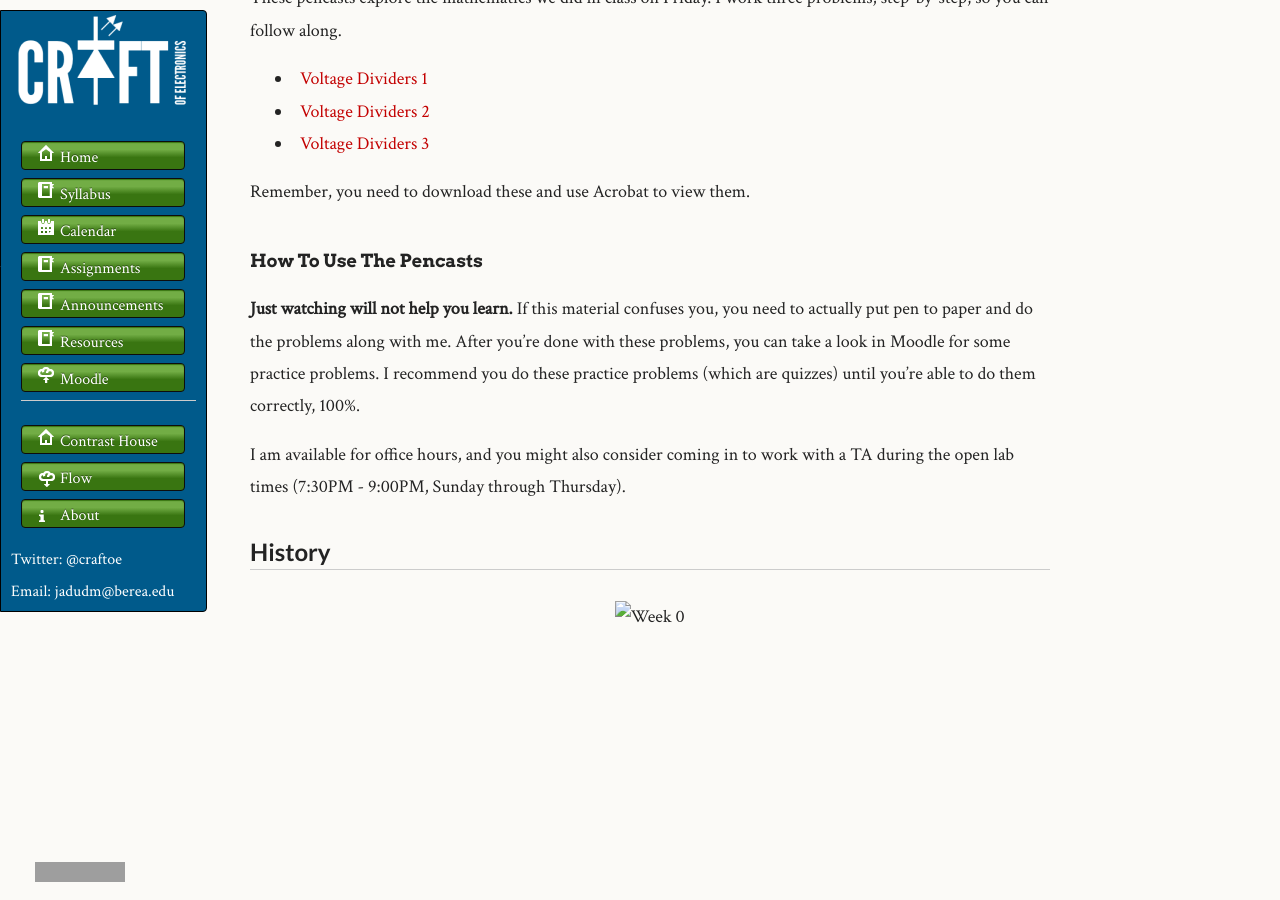
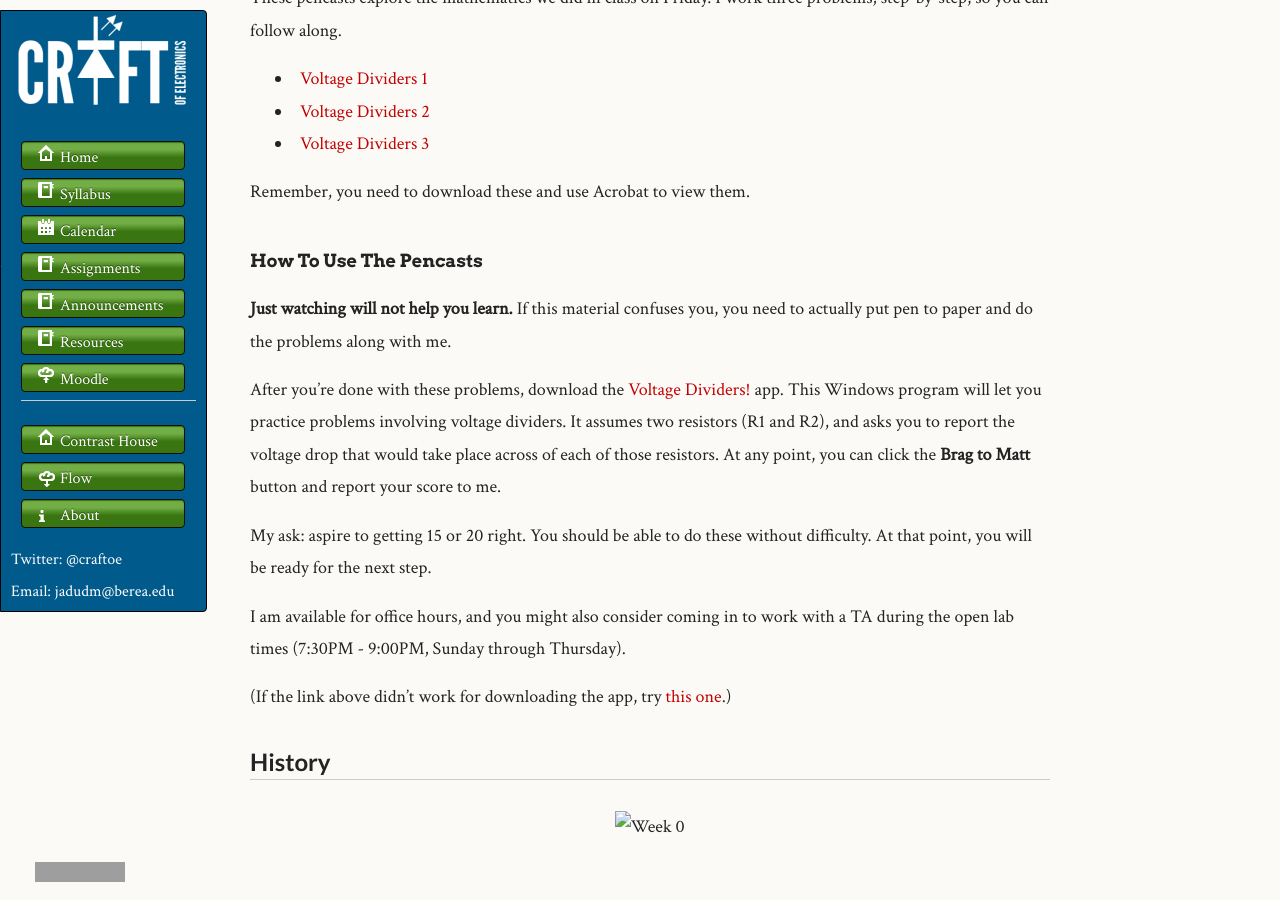
Before and after one commit to craftofelectronics/craftofelectronics.github.com, a Jekyll site: the page built from cal/w05.md, in a window 1280 px wide and 900 px high, scrolled down 2016 px. Built offline with Jekyll 4.4.1, drawn with Linux system fonts in a browser that asks for light colours; grey boxes are pictures that could not be loaded.

Commit message:
Adding in Voltage Dividers! bits.

```diff
--- a/cal/w05.md
+++ b/cal/w05.md
@@ -82,11 +82,15 @@ Remember, you need to download these and use Acrobat to view them.
 
 #### How To Use The Pencasts
 
-**Just watching will not help you learn.** If this material confuses you, you need to actually put pen to paper and do the problems along with me. After you're done with these problems, you can take a look in Moodle for some practice problems. I recommend you do these practice problems (which are quizzes) until you're able to do them correctly, 100%.
+**Just watching will not help you learn.** If this material confuses you, you need to actually put pen to paper and do the problems along with me.
+
+After you're done with these problems, download the [Voltage Dividers!](http://goo.gl/C0aoo) app. This Windows program will let you practice problems involving voltage dividers. It assumes two resistors (R1 and R2), and asks you to report the voltage drop that would take place across of each of those resistors. At any point, you can click the **Brag to Matt** button and report your score to me.
+
+My ask: aspire to getting 15 or 20 right. You should be able to do these without difficulty. At that point, you will be ready for the next step.
 
 I am available for office hours, and you might also consider coming in to work with a TA during the open lab times (7:30PM - 9:00PM, Sunday through Thursday).
 
-
+(If the link above didn't work for downloading the app, try [this one](http://jadud.com/people/mcj/files/voltage-dividers.zip).)
 
 ## History
 
```
Also changed, not shown: _posts/2012-10-01-voltage-dividers.md (added, +26 -0 lines).
